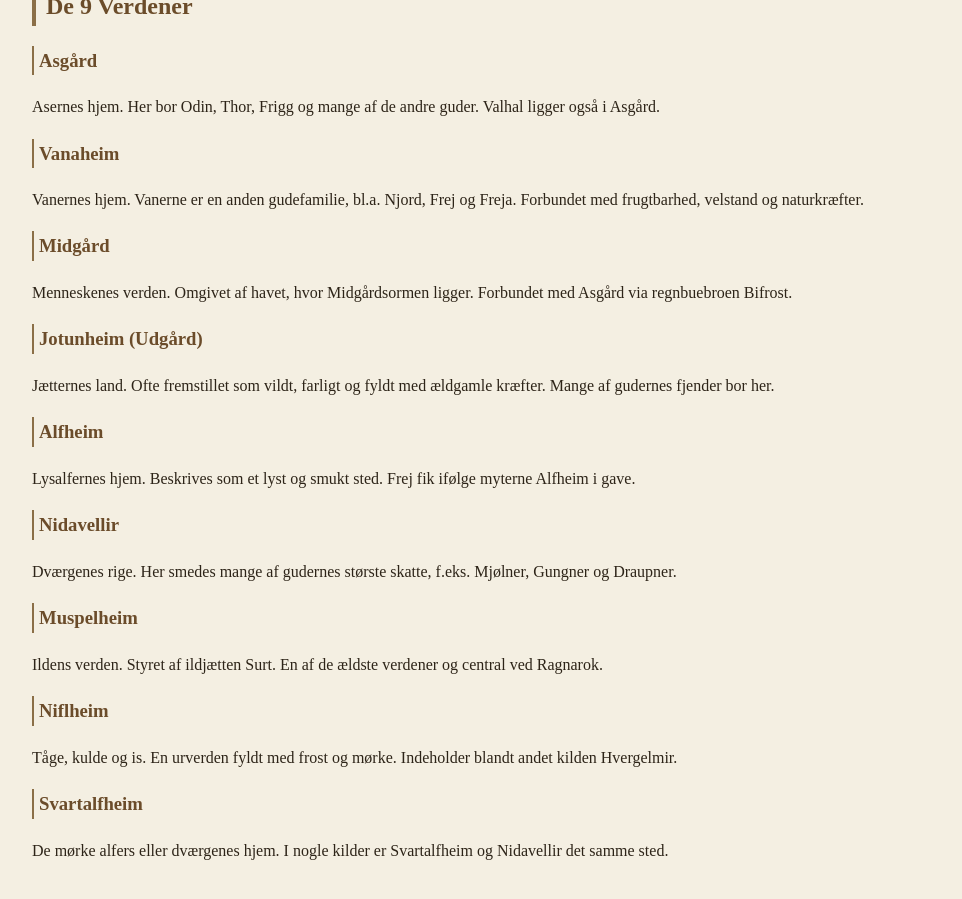
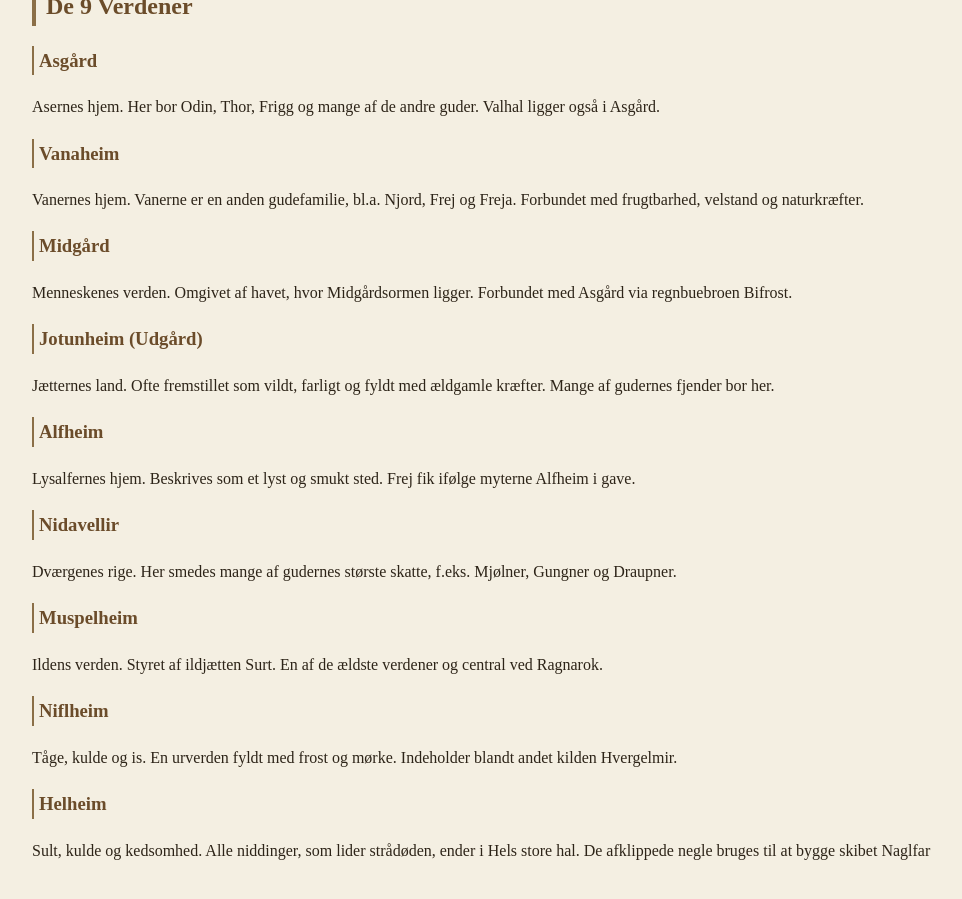
Before and after one commit to Stoffer75/den2side.dk, a Jekyll site: the page built from index.html, in a window 1280 px wide and 900 px high, scrolled down 1305 px. Shown: the whole window, without its empty margins (158-1120 px from the left). Built offline with Jekyll 4.4.1, drawn with Linux system fonts in a browser that asks for light colours.

Commit message:
Update index.html

```diff
--- a/index.html
+++ b/index.html
@@ -56,5 +56,5 @@ title: Danevang
  <h3>Niflheim</h3>
   <p>Tåge, kulde og is. En urverden fyldt med frost og mørke. Indeholder blandt andet kilden Hvergelmir.</p>
 
- <h3>Svartalfheim</h3>
-  <p>De mørke alfers eller dværgenes hjem. I nogle kilder er Svartalfheim og Nidavellir det samme sted.</p>
+ <h3>Helheim</h3>
+  <p>Sult, kulde og kedsomhed. Alle niddinger, som lider strådøden, ender i Hels store hal. De afklippede negle bruges til at bygge skibet Naglfar</p>
```
